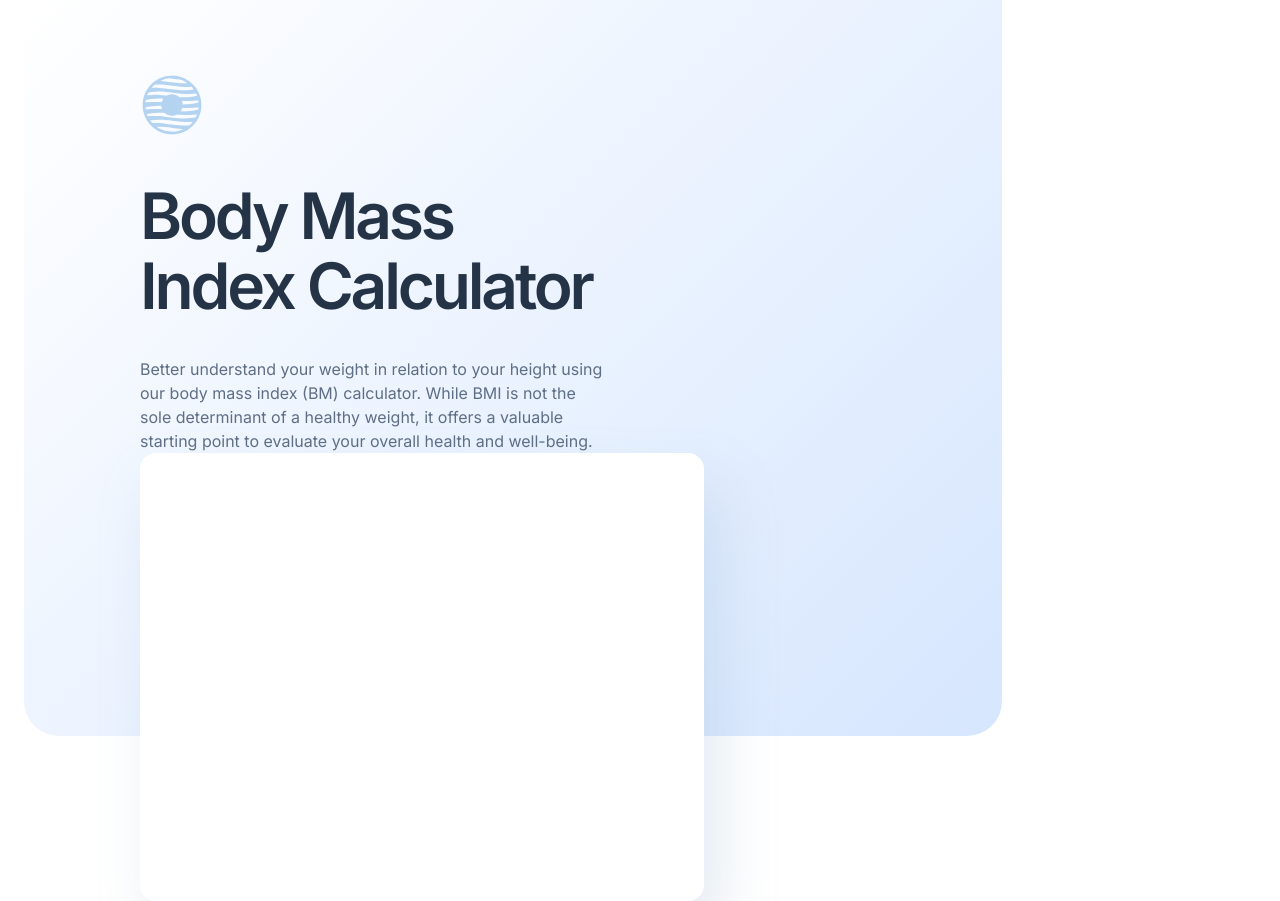
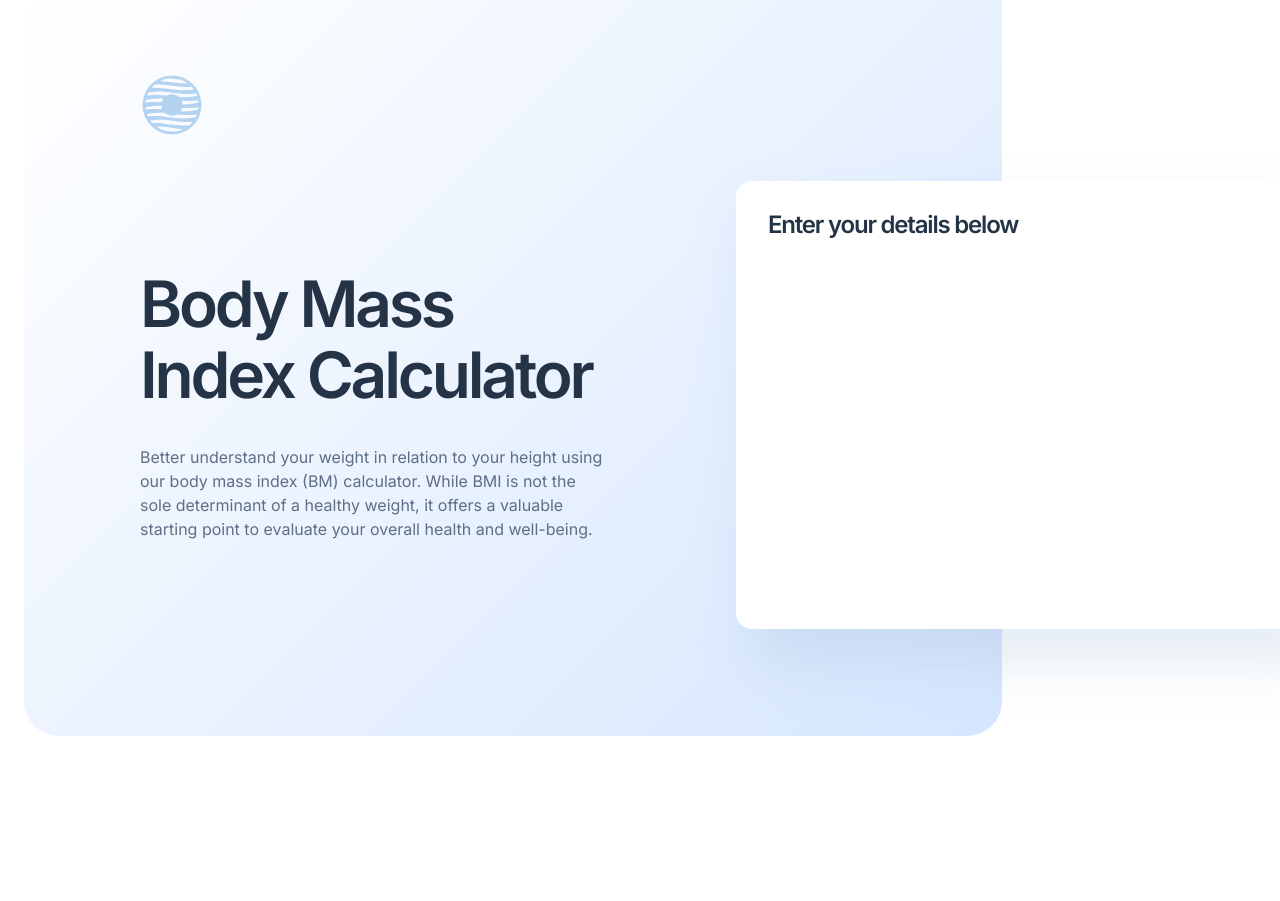
Before and after one commit to eddyriv3ra/bmi-calculator, a Next.js app: page /MainPage/MainPage in a window 1280 px wide. After the commit the page ends 800 px from the top, so only its background shows below. Built offline with nearby package versions, Linux system fonts and the light colour scheme.

Commit message:
Main calc container

```diff
--- a/src/pages/MainPage/MainPage.module.scss
+++ b/src/pages/MainPage/MainPage.module.scss
@@ -20,7 +20,9 @@
   position: absolute;
   top: 182px;
   left: 116px;
-}
+  display: flex;
+  align-items: center;
+  gap: 32px;
 
   .boxText {
     display: flex;
@@ -28,7 +30,6 @@
     flex-direction: column;
     align-items: flex-start;
     gap: 35px;
-}
 
     .mainText {
       font-weight: 600;
@@ -45,6 +46,7 @@
       color: colors.$darkElectricBlue;
       line-height: 150%; /* 24px */
     }
+  }
 
   .calculatorContainer {
     width: 564px;
@@ -56,4 +58,12 @@
     border-radius: 16px;
     background: colors.$pureWhite;
     box-shadow: 16px 32px 56px 0px rgba(143, 174, 207, 0.25);
+
+    .calcTitle {
+      font-size: var(--heading-medium);
+      font-weight: 600;
+      letter-spacing: -1.2px;
+      color: colors.$gunMetal;
     }
+  }
+}
--- a/src/pages/MainPage/MainPage.tsx
+++ b/src/pages/MainPage/MainPage.tsx
@@ -24,7 +24,9 @@ const MainPage = () => {
               point to evaluate your overall health and well-being.
             </p>
           </div>
-          <div className={styles.calculatorContainer}></div>
+          <div className={styles.calculatorContainer}>
+            <p className={styles.calcTitle}>Enter your details below</p>
+          </div>
         </div>
       </div>
     </div>
```
Lines whose indentation alone changed are shown as unchanged.
